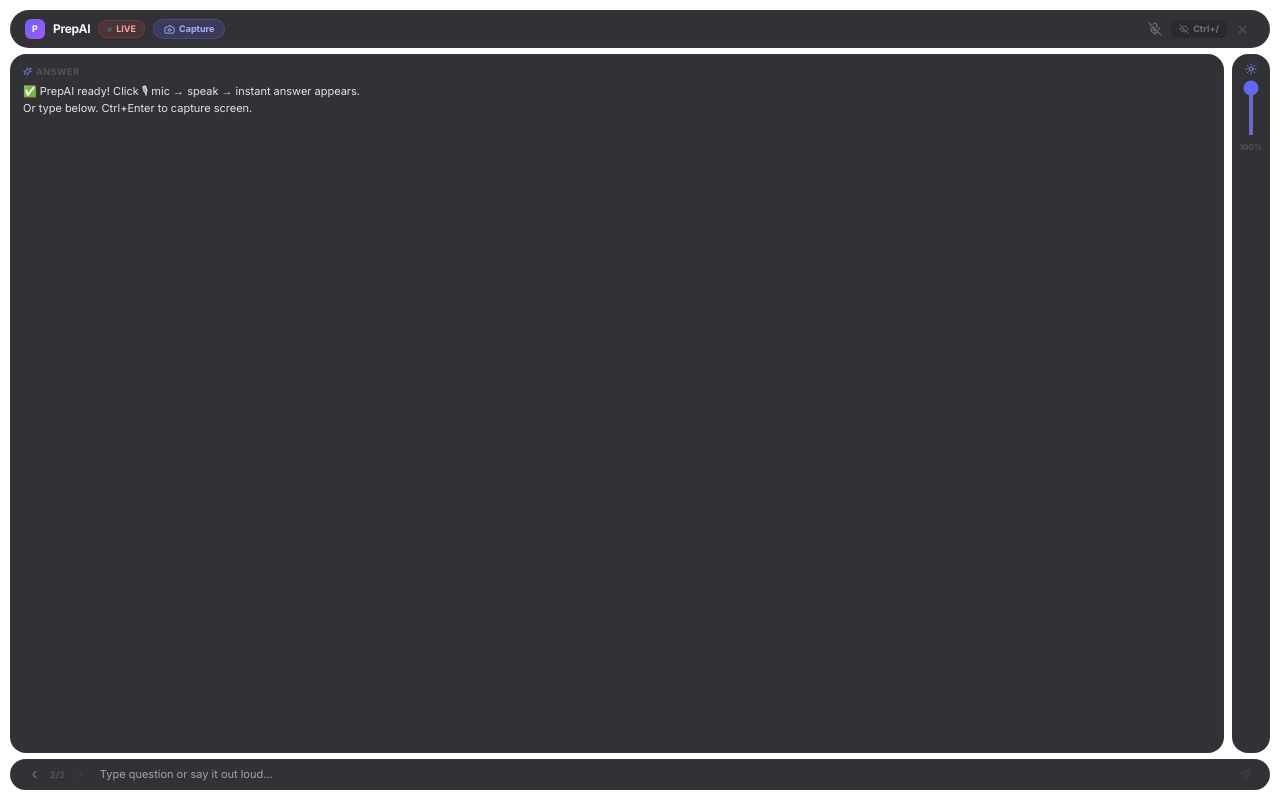
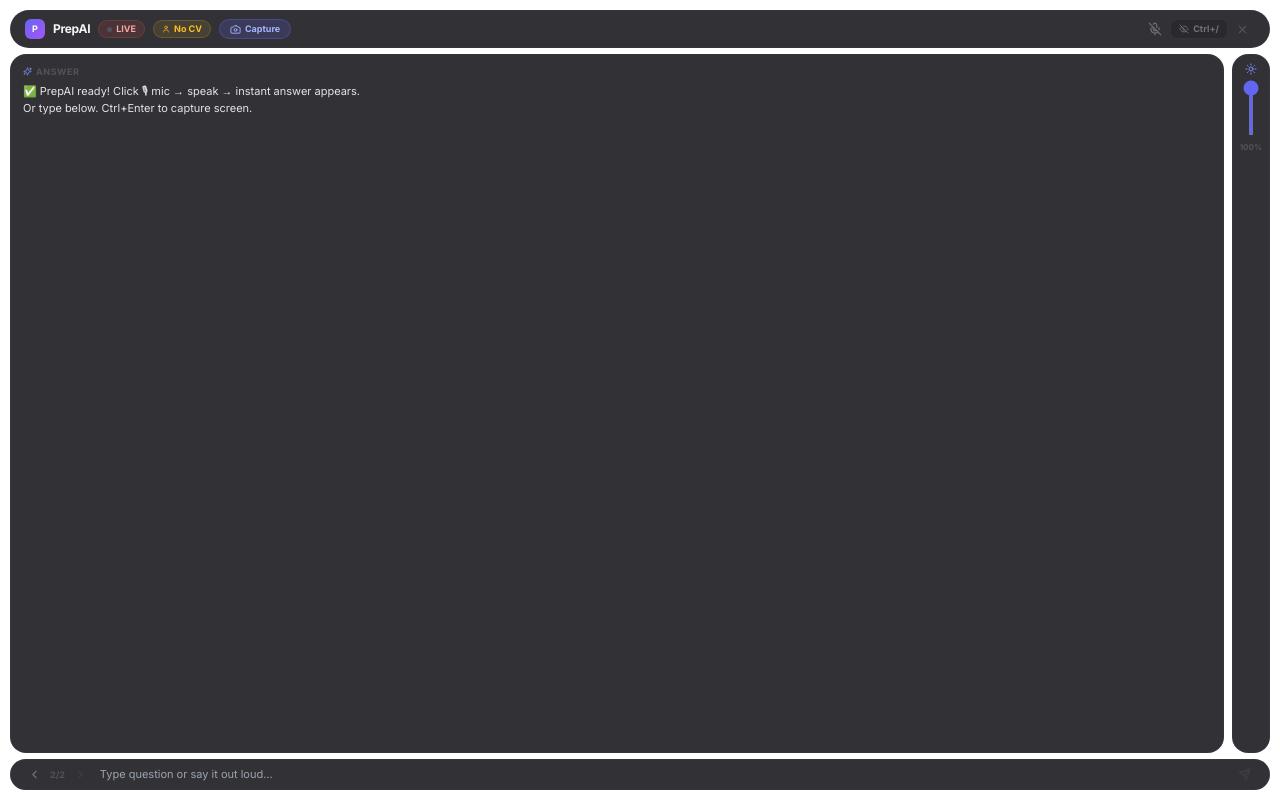
Before and after one commit to chandan91077/CareerCopilot, a React (Vite) app in the folder client/: page /assistant in a window 1280 px wide. Built offline with nearby package versions, Linux system fonts and the light colour scheme; no server answers; sample sign-in values are in the browser's storage.

Commit message:
feat: CV-personalized answers - fetch user resume, extract name/skills/title, generate tailored interview answers

```diff
--- a/client/src/pages/AssistantOverlay.tsx
+++ b/client/src/pages/AssistantOverlay.tsx
@@ -1,7 +1,7 @@
 import React, { useState, useEffect, useRef, useCallback } from 'react';
 import {
   Sparkles, Camera, Mic, MicOff, ChevronLeft, ChevronRight,
-  Send, Loader2, EyeOff, Sun, X, Code2
+  Send, Loader2, EyeOff, Sun, X, Code2, User
 } from 'lucide-react';
 
 // ─── Glass styles ──────────────────────────────────────────────────
@@ -12,8 +12,52 @@ const G: React.CSSProperties = {
   border: '1px solid rgba(55,55,65,0.55)',
 };
 
+// ─── Resume data from uploaded CV ─────────────────────────────────
+interface ResumeData {
+  parsedText: string;
+  summary: string;
+  skills: string[];
+  originalName: string;
+}
+
+// Extract candidate name from raw resume text (first capitalized name-like line)
+function extractName(text: string): string {
+  const lines = text.split('\n').map(l => l.trim()).filter(l => l.length > 0);
+  for (const line of lines.slice(0, 5)) {
+    // Looks like a name: 2-4 words, each capitalized, no numbers
+    if (/^[A-Z][a-z]+(\s[A-Z][a-z]+){1,3}$/.test(line)) return line;
+  }
+  return 'the candidate';
+}
+
+// Extract years of experience (e.g. "3 years", "2+ years")
+function extractYears(text: string): string {
+  const m = text.match(/(\d+)\+?\s*(?:years?|yrs?)\s*(?:of\s*)?(?:experience|exp)/i);
+  return m ? `${m[1]}+ years` : '';
+}
+
+// Extract current/latest job title
+function extractTitle(text: string): string {
+  const patterns = [
+    /(?:current|present|currently)\s+(?:role|position|working as)?[:\s]+([A-Z][\w\s]+)/i,
+    /(?:Software|Frontend|Backend|Full.?Stack|Senior|Lead|Junior)\s+(?:Engineer|Developer|Architect|Analyst|Intern)/i,
+  ];
+  for (const p of patterns) {
+    const m = text.match(p);
+    if (m) return m[0].trim();
+  }
+  return 'Software Professional';
+}
+
+// Extract company names
+function extractCompanies(text: string): string[] {
+  const found: string[] = [];
+  const m = text.match(/(?:at|@|worked\s+at|employed\s+at|formerly\s+at)\s+([A-Z][\w\s&.]+?)(?:\s*[,.|\n]|$)/gi);
+  if (m) m.slice(0, 2).forEach(x => { const c = x.replace(/^(at|@|worked at|employed at|formerly at)\s+/i,'').trim(); if(c) found.push(c); });
+  return found;
+}
+
 // ─── Instant keyword detection ─────────────────────────────────────
-// Returns true as soon as a question keyword is found in INTERIM text
 function hasQuestionSignal(text: string): boolean {
   const t = text.toLowerCase();
   const triggers = [
@@ -28,8 +72,8 @@ function hasQuestionSignal(text: string): boolean {
   return triggers.some(k => t.includes(k));
 }
 
-// ─── Short, precise AI answer engine ──────────────────────────────
-function getAnswer(question: string): { text: string; code?: string } {
+// ─── Resume-aware answer engine ───────────────────────────────────
+function getAnswer(question: string, resume?: ResumeData | null): { text: string; code?: string } {
   const q = question.toLowerCase();
 
   // ── CODE QUESTIONS (show code first) ───────────────────────────
@@ -111,24 +155,54 @@ function reverseList(head) {
     };
   }
 
-  // ── INTERVIEW QUESTIONS ─────────────────────────────────────────
+  // ── HR/INTRO QUESTIONS (use resume for personalized answers) ────
   if (q.includes('tell me about yourself') || q.includes('introduce')) {
+    if (resume?.parsedText) {
+      const name = extractName(resume.parsedText);
+      const title = extractTitle(resume.parsedText);
+      const years = extractYears(resume.parsedText);
+      const companies = extractCompanies(resume.parsedText);
+      const topSkills = (resume.skills || []).slice(0, 4).join(', ');
+      const co = companies.length > 0 ? ` at ${companies[0]}` : '';
+      return {
+        text: `Say this:\n"I'm ${name}, a ${title}${years ? ` with ${years} of experience` : ''}${co}. My core skills are ${topSkills || 'software development'}. ${resume.summary ? resume.summary.split('.')[0] + '.' : ''} I'm excited about this role because it aligns perfectly with my background in ${topSkills.split(',')[0] || 'tech'}."
+
+📌 Keep it under 90 seconds. End with why THIS role.`
+      };
+    }
     return { text: '• Current role + years of experience\n• 2 key achievements with numbers\n• Why excited about THIS role\n• Keep under 90 seconds' };
   }
+
   if (q.includes('strength')) {
-    return { text: '• Pick ONE specific strength\n• Back it with a real example\n• "At [company] I [action] → [result]"\n• Avoid: hardworking, team player (too generic)' };
+    if (resume?.skills?.length) {
+      const topSkill = resume.skills[0];
+      return { text: `• Your top strength from CV: "${topSkill}"\n• Say: "My core strength is ${topSkill}. At [company] I used it to [specific result]"\n• Quantify: "reduced X by Y%" or "shipped Z feature"\n• Keep it to one strength, backed by evidence` };
+    }
+    return { text: '• Pick ONE specific strength backed by a real example\n• "At [company] I [action] → [result]"\n• Quantify the result (%, time, users)\n• Avoid: hardworking, team player (too generic)' };
   }
+
   if (q.includes('weakness')) {
-    return { text: '• Pick a REAL weakness you\'ve improved\n• "I struggled with X, so I did Y, now Z"\n• Shows self-awareness + growth mindset\n• Never: "I work too hard"' };
+    return { text: '• Pick a REAL weakness you\'ve improved\n• "I struggled with X, so I did Y, now Z"\n• Shows self-awareness + growth mindset\n• Never say: "I work too hard"' };
   }
+
   if (q.includes('why this') || q.includes('why us') || q.includes('why do you want')) {
+    if (resume?.skills?.length) {
+      const skill = resume.skills[0];
+      return { text: `• Connect your ${skill} expertise to their tech stack\n• Mention their specific product/mission you admire\n• "This role lets me grow in [skill] while contributing to [company mission]"\n• Be specific — not generic praise` };
+    }
     return { text: '• Mention their specific product/mission\n• Name a team or project that excites you\n• "This role aligns with my goal of X"\n• Be specific — not generic praise' };
   }
+
   if (q.includes('5 years') || q.includes('where do you see')) {
+    if (resume?.parsedText) {
+      const title = extractTitle(resume.parsedText);
+      return { text: `• "In 5 years, I see myself as a Senior ${title} or Tech Lead"\n• Mention mastering ${(resume.skills||[]).slice(0,2).join(' and ')||'your domain'}\n• Connect to this company\'s growth trajectory\n• Show ambition that serves THEM, not just you` };
+    }
     return { text: '• "Senior/Lead [role] in this domain"\n• Mention specific skills you want to build\n• Connect to this company\'s growth\n• Show ambition + alignment' };
   }
+
   if (q.includes('salary') || q.includes('compensation') || q.includes('expect')) {
-    return { text: '• Research Glassdoor/Levels.fyi first\n• Give a range (anchor 10% high)\n• "Based on market + my experience: ₹X–Y"\n• "Open to discuss full package"' };
+    return { text: '• Research Glassdoor/Levels.fyi for the role first\n• Give a range (anchor 10–15% high)\n• "Based on my experience and market data: ₹X–Y LPA"\n• "Open to discuss the full package including equity/benefits"' };
   }
   if (q.includes('conflict') || q.includes('disagree')) {
     return { text: '• Situation: describe the disagreement briefly\n• Action: focused on facts, not emotions\n• Listen first, then present data\n• Result: compromise or escalated gracefully' };
@@ -185,15 +259,37 @@ export default function AssistantOverlay() {
   const [isListening, setIsListening] = useState(false);
   const [micError, setMicError] = useState('');
   const [liveText, setLiveText] = useState('');
+  const [resume, setResume] = useState<ResumeData | null>(null);
+  const [resumeStatus, setResumeStatus] = useState<'loading'|'loaded'|'none'>('loading');
 
-  // Screen capture mode: null = not captured, string = captured b64
+  // Screen capture mode
   const [capturedScreen, setCapturedScreen] = useState<string | null>(null);
   const [screenInput, setScreenInput] = useState('');
 
   const recRef = useRef<any>(null);
-  const answeredRef = useRef<Set<string>>(new Set()); // prevent duplicate answers
+  const answeredRef = useRef<Set<string>>(new Set());
   const listeningRef = useRef(false);
   listeningRef.current = isListening;
+
+  // ── Fetch user's CV from server ─────────────────────────────
+  const fetchResume = useCallback(async () => {
+    try {
+      const token = localStorage.getItem('token');
+      if (!token) { setResumeStatus('none'); return; }
+      const res = await fetch('/api/resume/latest', {
+        headers: { Authorization: `Bearer ${token}` }
+      });
+      if (res.ok) {
+        const data = await res.json();
+        setResume(data);
+        setResumeStatus('loaded');
+      } else {
+        setResumeStatus('none');
+      }
+    } catch {
+      setResumeStatus('none');
+    }
+  }, []);
 
   // ── Push answer ─────────────────────────────────────────────
   const pushQA = useCallback((qa: QA) => {
@@ -205,7 +301,10 @@ export default function AssistantOverlay() {
     setLoading(false);
   }, []);
 
-  // ── Instant answer: no waiting ──────────────────────────────
+  // ── Instant answer (uses resume for personalization) ────────────
+  const resumeRef = useRef<ResumeData | null>(null);
+  resumeRef.current = resume;
+
   const answerNow = useCallback((question: string) => {
     const key = question.trim().slice(0, 40).toLowerCase();
     if (answeredRef.current.has(key)) return;
@@ -213,8 +312,8 @@ export default function AssistantOverlay() {
 
     setLoading(true);
     setLiveText('');
-    // Answer instantly (no API call, no delay)
-    const { text, code } = getAnswer(question);
+    // Instantly generate answer using resume data if available
+    const { text, code } = getAnswer(question, resumeRef.current);
     pushQA({ question, text, code });
   }, [pushQA]);
 
@@ -320,6 +419,9 @@ export default function AssistantOverlay() {
 
   // ── Init ────────────────────────────────────────────────────
   useEffect(() => {
+    // Fetch user CV immediately for personalized answers
+    fetchResume();
+
     const eAPI = (window as any).electronAPI;
     if (eAPI) {
       eAPI.onScreenCapture?.((b64: string) => handleCapture(b64));
@@ -350,6 +452,17 @@ export default function AssistantOverlay() {
           <span style={{ display: 'flex', alignItems: 'center', gap: 4, padding: '1px 8px', borderRadius: 999, background: 'rgba(239,68,68,.12)', color: '#fca5a5', border: '1px solid rgba(239,68,68,.25)', fontSize: 9, fontWeight: 700 }}>
             <span style={{ width: 5, height: 5, borderRadius: '50%', background: isListening ? '#ef4444' : '#52525b', transition: 'background .3s' }} />
             {isListening ? 'LISTENING' : 'LIVE'}
+          </span>
+          {/* CV status pill */}
+          <span style={{
+            display: 'flex', alignItems: 'center', gap: 4, padding: '1px 8px',
+            borderRadius: 999, fontSize: 9, fontWeight: 700,
+            background: resumeStatus === 'loaded' ? 'rgba(52,211,153,.12)' : 'rgba(251,191,36,.1)',
+            color: resumeStatus === 'loaded' ? '#6ee7b7' : '#fbbf24',
+            border: `1px solid ${resumeStatus === 'loaded' ? 'rgba(52,211,153,.25)' : 'rgba(251,191,36,.2)'}`,
+          }}>
+            <User size={8} />
+            {resumeStatus === 'loading' ? 'CV...' : resumeStatus === 'loaded' ? `CV: ${extractName(resume?.parsedText || '')}` : 'No CV'}
           </span>
           <button
             onClick={() => {
```
Also changed, not shown: 1 other file (tests, documents, lock files or other folders).
